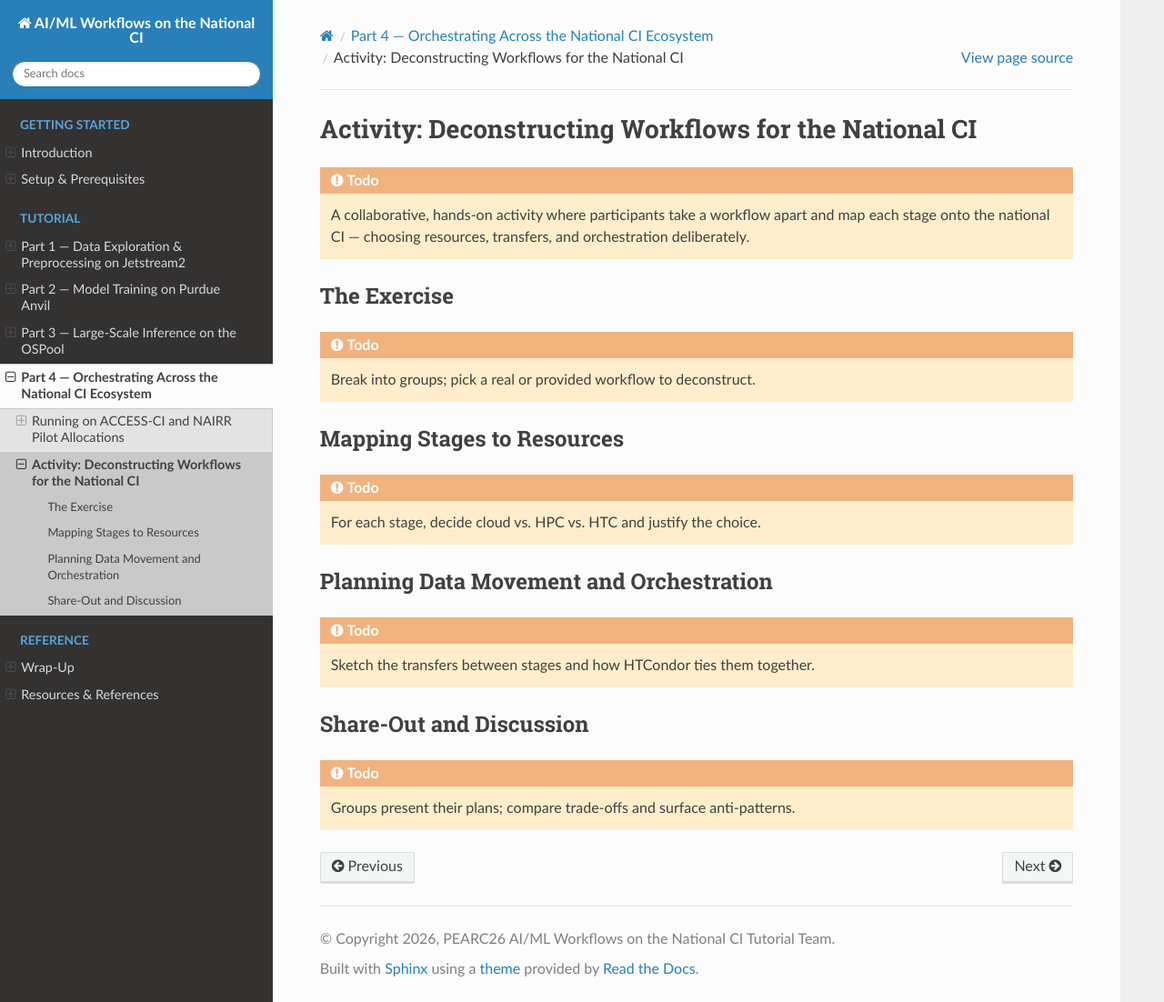
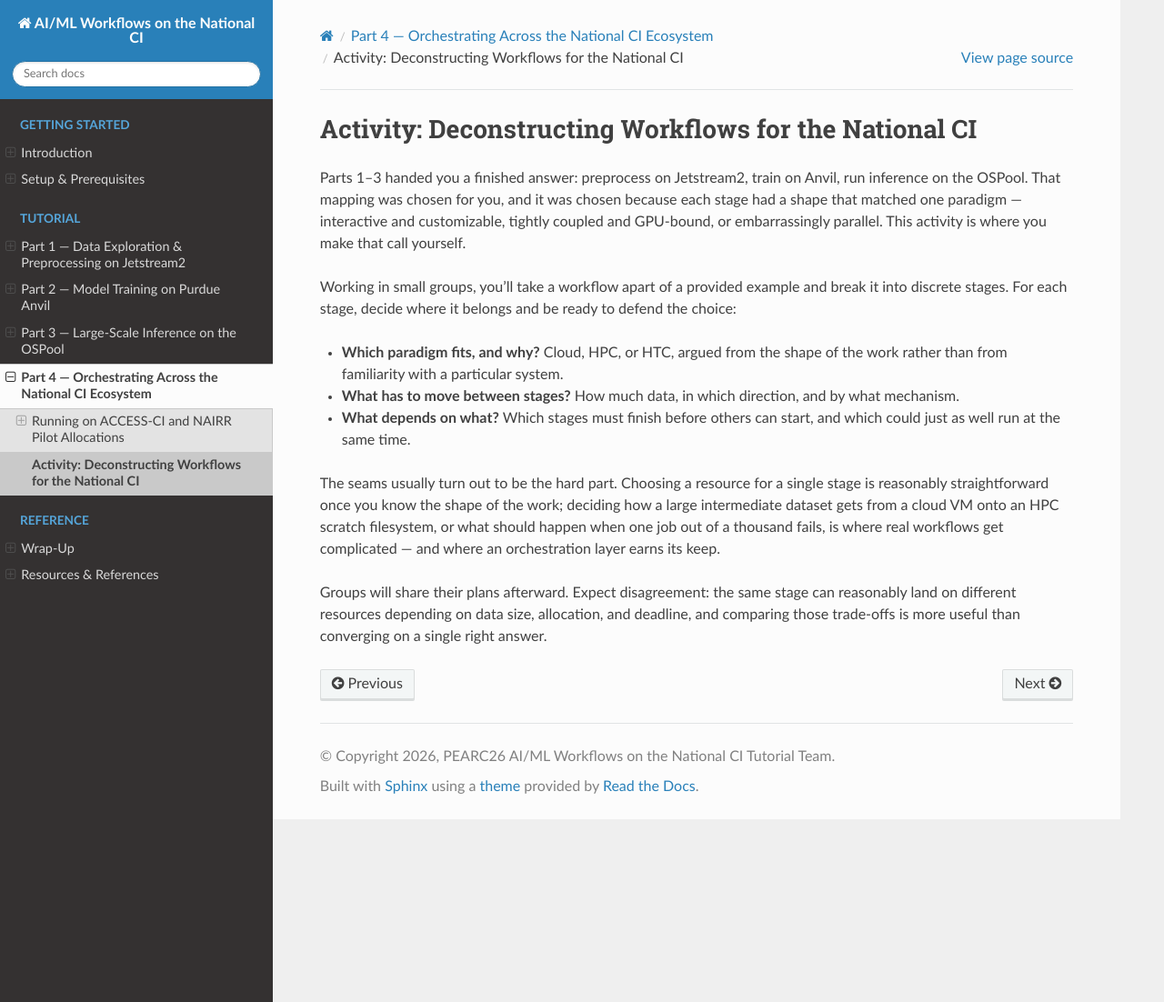
Before and after one commit to dmora127/PEARC26-AIML-on-National-CI, a Sphinx documentation site: the page built from docs/source/part4-orchestrating-across-ci/activity-deconstructing-workflows.rst, in a window 1280 px wide and 1102 px high. Shown: the whole window at 91% size. Built offline with Sphinx 7.4.7 and the Read the Docs theme 3.1.0, drawn with Linux system fonts in a browser that asks for light colours; pages that are not in the unit, such as notebooks, are missing from menus.

Commit message:
refactor activity-deconstructing-workflows.rst to improve clarity and structure

```diff
--- a/docs/source/part4-orchestrating-across-ci/activity-deconstructing-workflows.rst
+++ b/docs/source/part4-orchestrating-across-ci/activity-deconstructing-workflows.rst
@@ -1,28 +1,31 @@
 Activity: Deconstructing Workflows for the National CI
 ======================================================
 
-.. todo::
+Parts 1–3 handed you a finished answer: preprocess on Jetstream2, train on
+Anvil, run inference on the OSPool. That mapping was chosen for you, and it was
+chosen because each stage had a shape that matched one paradigm — interactive
+and customizable, tightly coupled and GPU-bound, or embarrassingly parallel.
+This activity is where you make that call yourself.
 
-   A collaborative, hands-on activity where participants take a workflow apart
-   and map each stage onto the national CI — choosing resources, transfers, and
-   orchestration deliberately.
+Working in small groups, you'll take a workflow apart of a provided example and break it
+into discrete stages. For each stage, decide where it belongs and be ready to
+defend the choice:
 
-The Exercise
-------------
+- **Which paradigm fits, and why?** Cloud, HPC, or HTC, argued from the shape of
+  the work rather than from familiarity with a particular system.
+- **What has to move between stages?** How much data, in which direction, and by
+  what mechanism.
+- **What depends on what?** Which stages must finish before others can start,
+  and which could just as well run at the same time.
 
-.. todo:: Break into groups; pick a real or provided workflow to deconstruct.
+The seams usually turn out to be the hard part. Choosing a resource for a single
+stage is reasonably straightforward once you know the shape of the work;
+deciding how a large intermediate dataset gets from a cloud VM onto an HPC
+scratch filesystem, or what should happen when one job out of a thousand fails,
+is where real workflows get complicated — and where an orchestration layer earns
+its keep.
 
-Mapping Stages to Resources
----------------------------
-
-.. todo:: For each stage, decide cloud vs. HPC vs. HTC and justify the choice.
-
-Planning Data Movement and Orchestration
-----------------------------------------
-
-.. todo:: Sketch the transfers between stages and how HTCondor ties them together.
-
-Share-Out and Discussion
-------------------------
-
-.. todo:: Groups present their plans; compare trade-offs and surface anti-patterns.
+Groups will share their plans afterward. Expect disagreement: the same stage can
+reasonably land on different resources depending on data size, allocation, and
+deadline, and comparing those trade-offs is more useful than converging on a
+single right answer.
```
